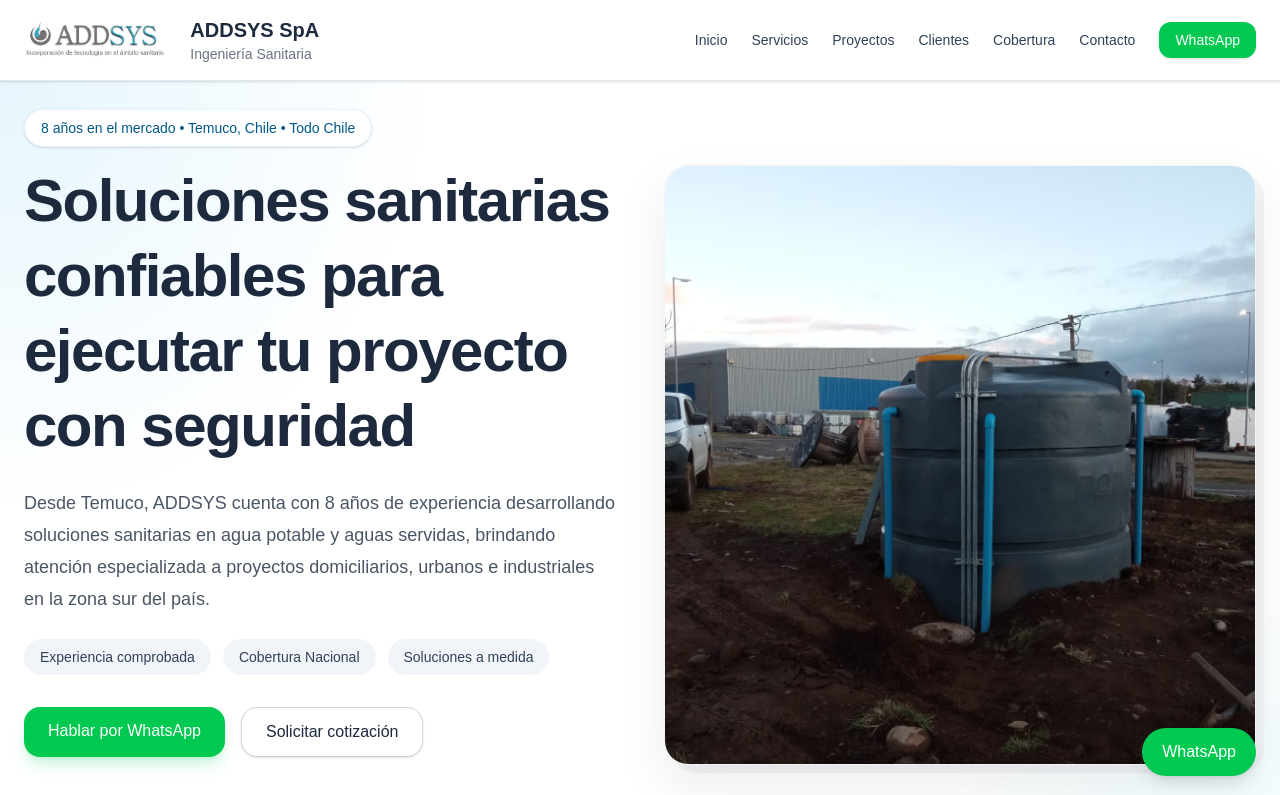
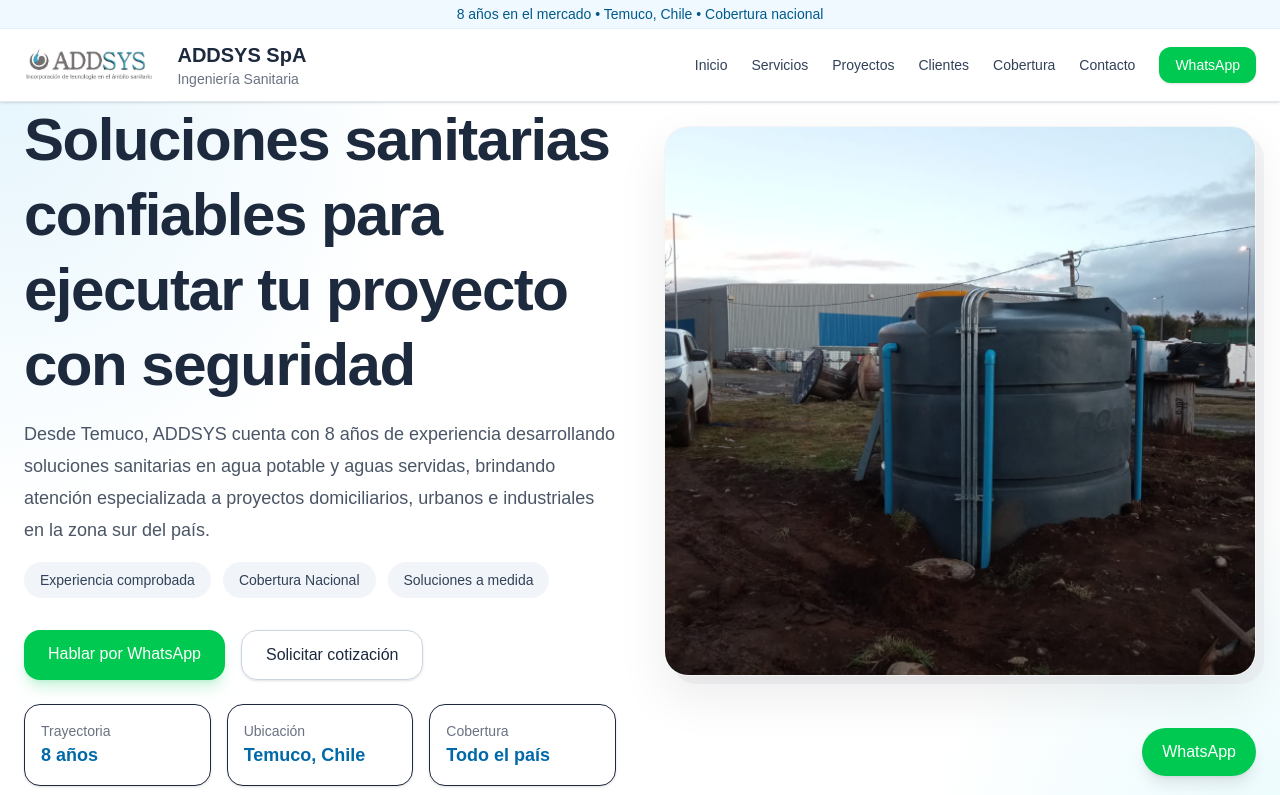
Before and after one commit to PaginaADDSYS/Pagina-Web-Addsys-Pro, a Next.js app: page / in a window 1280 px wide. Shown: the top 795 px of the page. Built offline with nearby package versions, Linux system fonts and the light colour scheme.

Commit message:
Mejoras hero header y scroll

```diff
--- a/app/page.tsx
+++ b/app/page.tsx
@@ -168,13 +168,21 @@ export default function AddsysWeb() {
   return (
     <div className="min-h-screen bg-white text-slate-800">
       {/* HEADER */}
-      <header className="sticky top-0 z-50 border-b border-slate-200 bg-white/95 backdrop-blur shadow-sm">
-  <div className="max-w-7xl mx-auto px-6 py-4 flex justify-between items-center">
+      <header className="sticky top-0 z-50 bg-white/95 backdrop-blur shadow-sm">
+
+  {/* Barra superior (mensaje) */}
+  <div className="text-[11px] sm:text-xs md:text-sm text-sky-800 bg-sky-50 border-b border-sky-100 py-1 px-2 text-center">
+    8 años en el mercado • Temuco, Chile • Cobertura nacional
+  </div>
+
+  {/* Header principal */}
+  <div className="max-w-7xl mx-auto px-6 py-3 flex justify-between items-center border-b border-slate-200">
+
     <div className="flex items-center gap-3">
-      <img src="/logo-addsys.png" alt="logo" className="h-12 object-contain" />
+      <img src="/logo-addsys.png" alt="logo" className="h-11 object-contain" />
       <div>
-        <div className="font-bold text-xl">ADDSYS SpA</div>
-        <div className="text-sm text-gray-500">Ingeniería Sanitaria</div>
+        <div className="font-bold text-lg md:text-xl">ADDSYS SpA</div>
+        <div className="text-xs md:text-sm text-gray-500">Ingeniería Sanitaria</div>
       </div>
     </div>
 
@@ -234,27 +242,24 @@ export default function AddsysWeb() {
 {/* HERO */}
 <section
   id="inicio"
-  className="scroll-mt-19 bg-[radial-gradient(circle_at_top_left,_rgba(14,165,233,0.10),_transparent_28%),radial-gradient(circle_at_bottom_right,_rgba(34,211,238,0.10),_transparent_24%)] bg-white"
+  className="scroll-mt-35 bg-[radial-gradient(circle_at_top_left,_rgba(14,165,233,0.10),_transparent_28%),radial-gradient(circle_at_bottom_right,_rgba(34,211,238,0.10),_transparent_24%)] bg-white"
 >
 
-<div className="max-w-7xl mx-auto px-5 md:px-6 pt-5 md:pt-5 pb-14 md:py-20 grid md:grid-cols-2 gap-3 md:gap-12 items-start">
+<div className="max-w-7xl mx-auto px-5 md:px-6 pt-5 md:pt-0 pb-20 md:py-20 grid md:grid-cols-2 gap-3 md:gap-12 items-start">
 
     {/* TEXTO */}
     <div className="order-2 md:order-1">
-      <div className="inline-flex items-center gap-2 bg-white border border-sky-100 text-sky-800 rounded-full px-4 py-2 text-sm shadow-sm mt-2 mb-2">
-        8 años en el mercado • Temuco, Chile • Todo Chile
-      </div>
 
-      <h1 className="mt-2 text-3xl sm:text-4xl md:text-6xl font-bold leading-tight tracking-tight">
+      <h1 className="mt-0 text-3xl sm:text-4xl md:text-6xl font-bold leading-tight tracking-tight">
         Soluciones sanitarias confiables para ejecutar tu proyecto con seguridad
       </h1>
 
-      <p className="mt-6 text-lg text-gray-600 max-w-2xl leading-8">
+      <p className="mt-4 text-lg text-gray-600 max-w-2xl leading-8">
         Desde Temuco, ADDSYS cuenta con 8 años de experiencia desarrollando soluciones sanitarias en agua potable y aguas servidas, brindando atención especializada a proyectos domiciliarios, urbanos e industriales en la zona sur del país.
       </p>
 
       {/* DESTACADOS */}
-      <div className="mt-6 flex flex-wrap gap-3">
+      <div className="mt-4 flex flex-wrap gap-3">
         {[
           "Experiencia comprobada",
           "Cobertura Nacional",
@@ -286,7 +291,7 @@ export default function AddsysWeb() {
       </div>
 
       {/* BLOQUES CLAVE (MUCHO MÁS LIMPIOS) */}
-      <div className="mt-10 grid grid-cols-2 md:grid-cols-3 gap-4 max-w-2xl">
+      <div className="mt-6 grid grid-cols-2 md:grid-cols-3 gap-4 max-w-2xl">
         <div className="rounded-2xl border bg-white p-4 shadow-sm">
           <div className="text-sm text-gray-500">Trayectoria</div>
           <div className="text-lg font-semibold text-sky-700">8 años</div>
@@ -305,13 +310,13 @@ export default function AddsysWeb() {
     </div>
 
     {/* IMAGEN */}
-    <div className="relative order-1 md:order-2 md:mt-16">
+    <div className="relative order-1 md:order-2 md:mt-6">
 
   {/* Fondo sutil */}
 <div className="absolute inset-0 translate-x-2 translate-y-2 rounded-3xl bg-gray-200/40"></div>
 
 {/* Imagen */}
-<div className="relative overflow-hidden rounded-3xl border border-gray-100 shadow-[0_20px_50px_rgba(0,0,0,0.08)] h-[380px] sm:h-[450px] md:h-[600px]">
+<div className="relative overflow-hidden rounded-3xl border border-gray-100 shadow-[0_20px_50px_rgba(0,0,0,0.08)] h-[380px] sm:h-[450px] md:h-[550px]">
   <img
     src={heroImages[currentImage].src}
     alt="Proyecto sanitario"
@@ -327,7 +332,7 @@ export default function AddsysWeb() {
 </section>
 
       {/* SERVICIOS + POR QUE ELEGIRNOS */}
-      <section id="servicios" className="py-24">
+      <section id="servicios" className="scroll-mt-7 py-24">
         <div className="max-w-7xl mx-auto px-6">
 
           <div className="bg-gradient-to-b from-slate-50 to-white rounded-[2rem] p-10 shadow-sm border border-slate-200">
@@ -401,7 +406,7 @@ export default function AddsysWeb() {
 
 
       {/* GALERIA */}
-<section id="proyectos" className="bg-gradient-to-b from-white to-gray-100 py-24">
+<section id="proyectos" className="scroll-mt-7 bg-gradient-to-b from-white to-gray-100 py-24">
   <div className="max-w-7xl mx-auto px-6">
     <div className="overflow-visible rounded-3xl shadow-lg border border-gray-200 bg-white p-8">
 
@@ -552,9 +557,8 @@ export default function AddsysWeb() {
   </div>
 </section>
 
-
 {/* CLIENTES */}
-<section id="clientes" className="py-24">
+<section id="clientes" className="scroll-mt-7 py-24">
         <div className="max-w-7xl mx-auto px-6">
 
           <div className="bg-gradient-to-b from-slate-50 to-white rounded-[2rem] p-10 shadow-sm border border-slate-200">
@@ -644,7 +648,7 @@ export default function AddsysWeb() {
       </section>
 
             {/* CONTACTO */}
-      <section id="contacto" className="py-24 bg-slate-900 text-white">
+      <section id="contacto" className="scroll-mt-15 py-24 bg-slate-900 text-white">
         <div className="max-w-7xl mx-auto px-6">
           <div className="max-w-6xl mx-auto grid md:grid-cols-2 gap-12 items-start">
             {/* TEXTO */}
```
